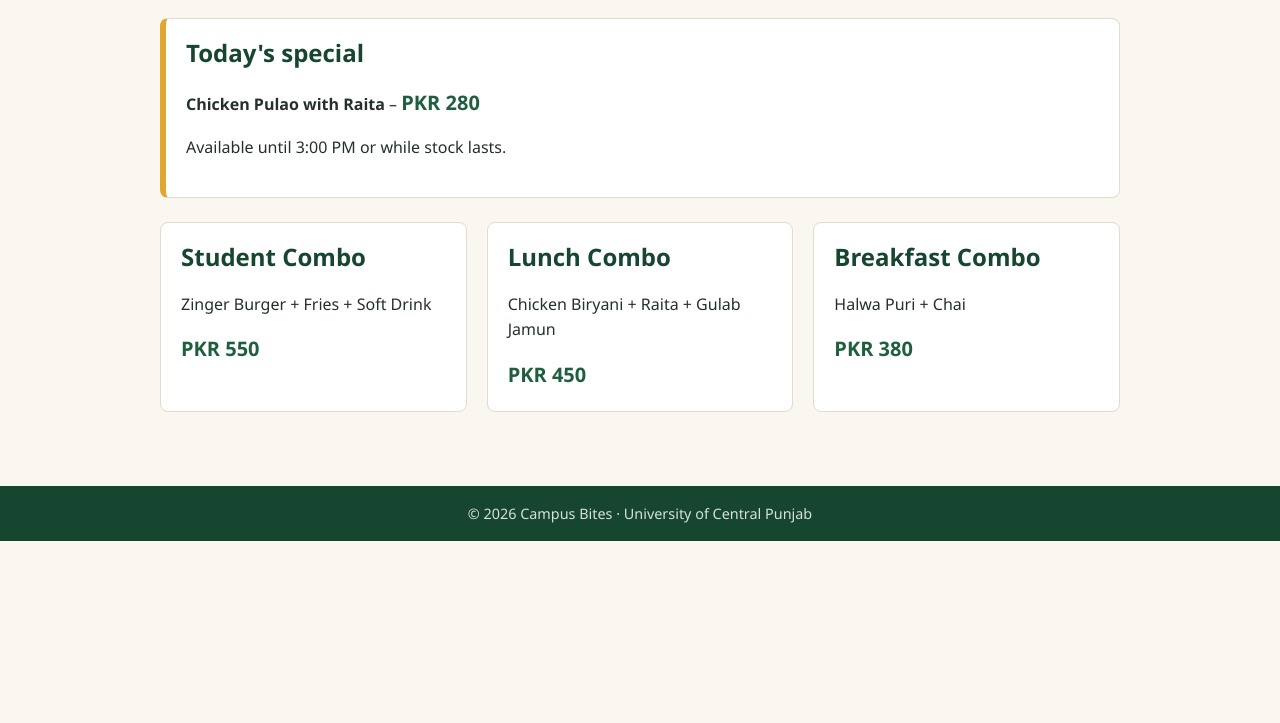
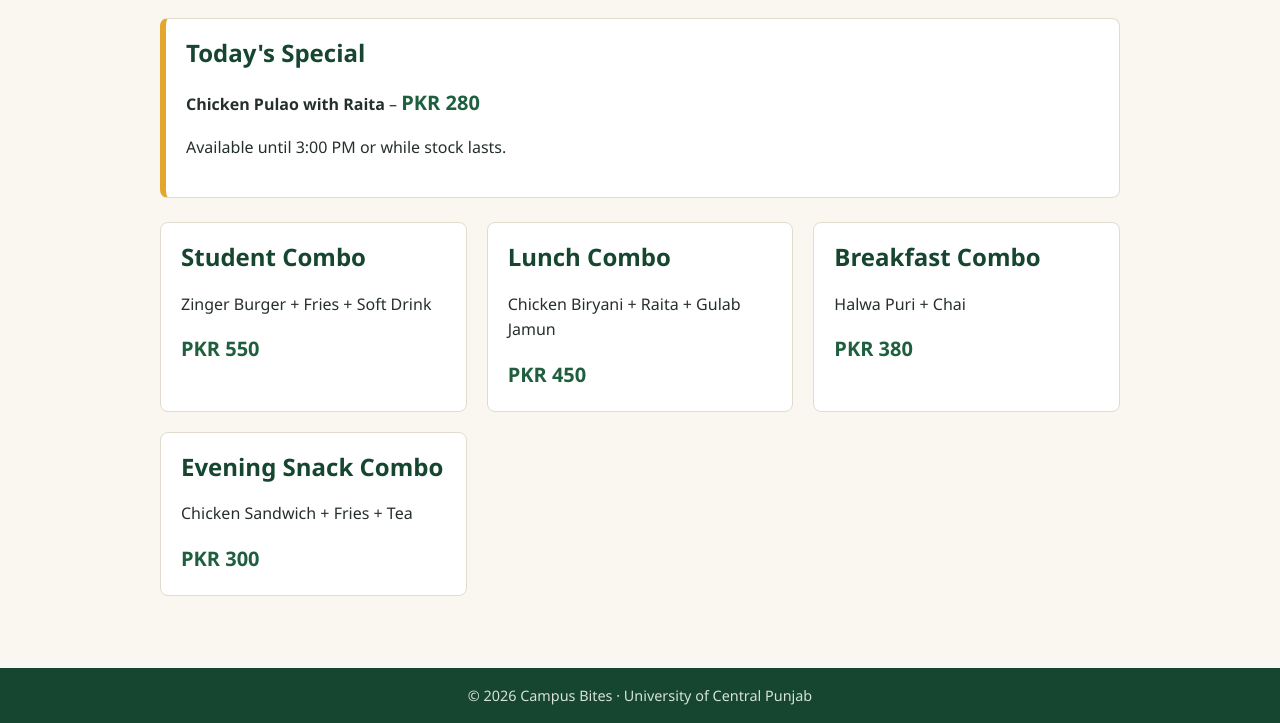
Before and after one commit to Fall26-G6/Campus-Cafeteria, a plain HTML site: page src/deals.html in a window 1280 px wide. Shown: the part 143-866 px from the top of the page. Before the commit the page ends 800 px from the top, so only its background shows below. Drawn offline with Linux system fonts and the light colour scheme.

Commit message:
Add fourth combo deal to deals page

```diff
--- a/src/deals.html
+++ b/src/deals.html
@@ -1,3 +1,4 @@
+
 <!DOCTYPE html>
 <html lang="en">
 
@@ -24,32 +25,43 @@
     </header>
 
     <main class="container">
-        <!-- ===== DEALS PAGE (Member 2) ===== -->
+
         <h1 class="page-title">Daily Specials &amp; Deals</h1>
 
         <section class="card highlight">
-            <h2>Today's special</h2>
+            <h2>Today's Special</h2>
             <p><strong>Chicken Pulao with Raita</strong> &ndash; <span class="price">PKR 280</span></p>
             <p>Available until 3:00 PM or while stock lasts.</p>
         </section>
 
         <section class="grid">
+
             <article class="card">
                 <h2>Student Combo</h2>
                 <p>Zinger Burger + Fries + Soft Drink</p>
                 <p class="price">PKR 550</p>
             </article>
+
             <article class="card">
                 <h2>Lunch Combo</h2>
                 <p>Chicken Biryani + Raita + Gulab Jamun</p>
                 <p class="price">PKR 450</p>
             </article>
+
             <article class="card">
                 <h2>Breakfast Combo</h2>
                 <p>Halwa Puri + Chai</p>
                 <p class="price">PKR 380</p>
             </article>
+
+            <article class="card">
+                <h2>Evening Snack Combo</h2>
+                <p>Chicken Sandwich + Fries + Tea</p>
+                <p class="price">PKR 300</p>
+            </article>
+
         </section>
+
     </main>
 
     <footer class="site-footer">
```
